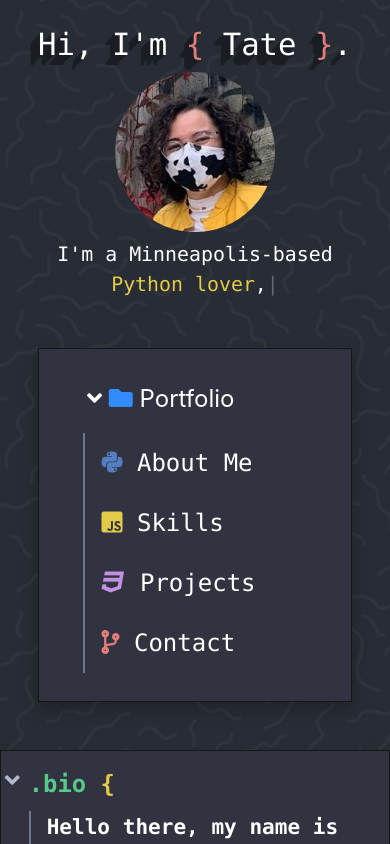
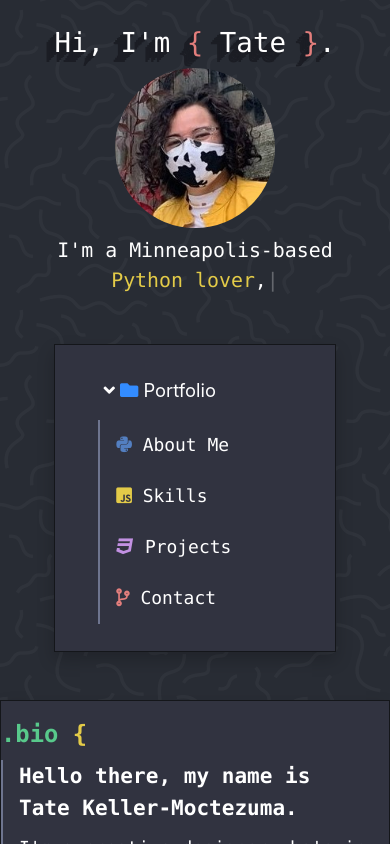
Before and after one commit to tatek1993/Portfolio, a React (Create React App) app: page / in a window 390 px wide. Shown: the top 844 px of the page. Built offline with nearby package versions, Linux system fonts and the light colour scheme.

Commit message:
setting font sizes in header using calc to smooth out responsive transitions

```diff
--- a/src/SASS/App.scss
+++ b/src/SASS/App.scss
@@ -64,6 +64,10 @@ h3 {
 
   @media (max-width: 900px){
     margin: 3rem 0;
+
+  }
+  @media (max-width: 460px){
+    padding-left: 0px;
 
   }
 }
@@ -159,7 +163,7 @@ h3 {
 }
 
 .name {
-  font-size: calc(1.6rem + 1.3vw);
+  font-size: calc(1.4rem + 1.3vw);
   text-shadow: -.6rem .6rem #1b1d24,
                -.5rem .5rem #1b1d24,
                -.4rem .4rem #1b1d24,
@@ -190,6 +194,7 @@ h3 {
   min-width: 15em;
   @media (max-width: 1100px){
     text-align: center;
+    min-width: initial;
   }
 }
 
@@ -207,8 +212,8 @@ h3 {
   cursor: pointer;
   font-family: -apple-system, BlinkMacSystemFont, 'Consolas',
   sans-serif;
-  font-size: 1.5rem;
-
+  font-size: calc(1rem + 0.6vw);
+  white-space: nowrap;
 }
 
 .border-box {
@@ -235,7 +240,7 @@ h3 {
   // background-color: #282c34;
   margin: 0 0 5% 5%;
   border-left: 2px solid $bar-grey;
-  font-size: 1.5rem;
+  font-size: calc(1rem + 0.5vw);
 }
 
 /* Links inside the dropdown */
@@ -391,6 +396,9 @@ h3 {
   padding: 20px;
   @media (max-width: 1200px) {
     width: 100%;
+  }
+  @media (max-width: 460px){
+    padding: 20px 0px;
   }
 }
 // this is being used to ensure each project is taking up 50% but still has room for padding
```
